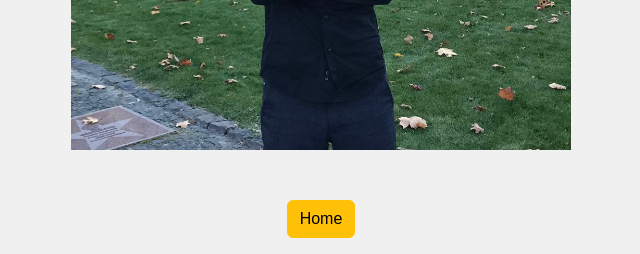
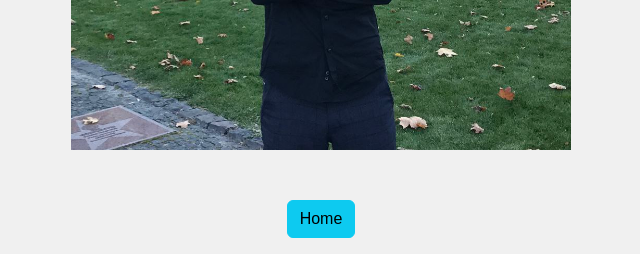
Before and after one commit to ilkravchenko/django3-password-generator, a Django app: page /about/ in a window 1280 px wide. Shown: the part 1426-1680 px from the top of the page, without its empty margins (319-959 px from the left). Run offline with Django 4.2, Linux system fonts and the light colour scheme.

Commit message:
I made some changes

```diff
--- a/generator/templates/generator/about.html
+++ b/generator/templates/generator/about.html
@@ -61,7 +61,7 @@
 	<p>Created by Illia Kravchenko</p>
     <img id="image" src="images\Me.jpg" alt="Illia Kravchenko" width=”500″ height=”600″>
 <form action="{% url 'home' %}">
-    <input type="submit" value="Home" class="btn btn-warning">
+    <input type="submit" value="Home" class="btn btn-info">
 </form>
 </body>
 </html>
--- a/password_generator/settings.py
+++ b/password_generator/settings.py
@@ -20,7 +20,7 @@ BASE_DIR = Path(__file__).resolve().parent.parent
 # See https://docs.djangoproject.com/en/4.2/howto/deployment/checklist/
 
 # SECURITY WARNING: keep the secret key used in production secret!
-SECRET_KEY = 'django-insecure-c4%t%c4nfyrv)70@3+@jgr%a!r5!8z+y8)ucm2oc8l2o@=1rwn'
+SECRET_KEY = 'django-insecure-c4%asdqweazxcasdt%c4nfyrv)70@3+@jgr%a!r5!8z+y8)ucm2oc8l2o@=1rwn'
 
 # SECURITY WARNING: don't run with debug turned on in production!
 DEBUG = True
```
